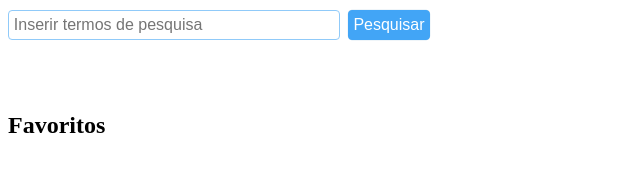
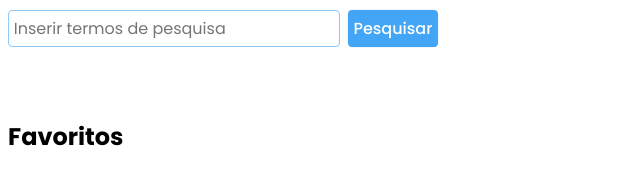
Before and after one commit to vicovaporub/desafio-frontend-icasei, a website: page mf_videos/public/index.html in a window 1280 px wide. Shown: the whole page, without its empty margins (0-640 px from the left). Drawn offline with nearby package versions, Linux system fonts and the light colour scheme; files that its build step writes are made by us from their sources.

Commit message:
feat: added poppins font

```diff
--- a/mf_drawer/src/styles.scss
+++ b/mf_drawer/src/styles.scss
@@ -1,3 +1,8 @@
+*{
+  font-family: "Poppins",
+  }
+
+
 .nav-bar {
   display: flex;
   align-items: center;
@@ -25,7 +30,7 @@
       text-decoration: none;
       padding: 0.5rem 1rem;
       border-radius: 4px;
-      font-size: 1.5rem;
+      font-size: 1.2rem;
       font-weight: 500;
       transition: background-color 0.6s;
 
--- a/mf_videos/public/index.html
+++ b/mf_videos/public/index.html
@@ -5,6 +5,9 @@
     <meta name="viewport" content="width=device-width, initial-scale=1.0">
     <link rel="stylesheet" href="/styles/styles.css">
     <title>Videos</title>
+    <link rel="preconnect" href="https://fonts.googleapis.com">
+<link rel="preconnect" href="https://fonts.gstatic.com" crossorigin>
+<link href="https://fonts.googleapis.com/css2?family=Poppins:ital,wght@0,100;0,200;0,300;0,400;0,500;0,600;0,700;0,800;0,900;1,100;1,200;1,300;1,400;1,500;1,600;1,700;1,800;1,900&display=swap" rel="stylesheet">
 </head>
 <body>
   <div id="mf-videos" class="mf-videos">
--- a/mf_videos/src/styles.scss
+++ b/mf_videos/src/styles.scss
@@ -1,3 +1,7 @@
+*{
+  font-family: "Poppins",
+  }
+
 .search-container {
   max-height: 90vh;
   overflow-y: auto;
@@ -111,8 +115,6 @@
     width: 25vw;
   }
 
-
-
   .video-channel {
     padding-bottom: 10px;
     border: none;
```
Also changed, not shown: mf_drawer/public/index.html (+4 -1 lines).
